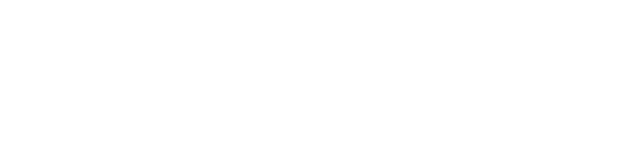
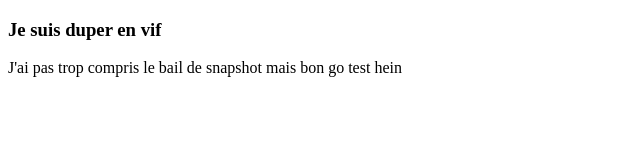
Before and after one commit to YesIDo49/test, a plain HTML site: page index.html in a window 1280 px wide. Shown: the whole page, without its empty margins (0-640 px from the left). Drawn offline with Linux system fonts and the light colour scheme.

Commit message:
Ajout div et css

```diff
--- a/index.html
+++ b/index.html
@@ -2,9 +2,18 @@
 <html lang="en">
 <head>
     <meta charset="UTF-8">
-    <title>Title</title>
+    <title>Test Git</title>
+
+    <link rel="stylesheet" href="test.css">
 </head>
 <body>
+    <div class="title">
+        <h3>Je suis duper en vif</h3>
+    </div>
+
+    <div class="text">
+        <p>J'ai pas trop compris le bail de snapshot mais bon go test hein</p>
+    </div>
 
 </body>
 </html>
```
Also changed, not shown: test.css (added).
